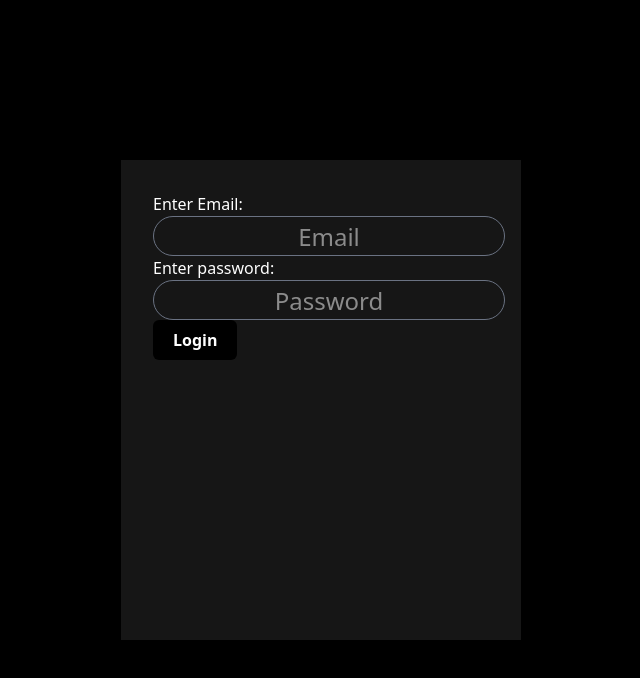
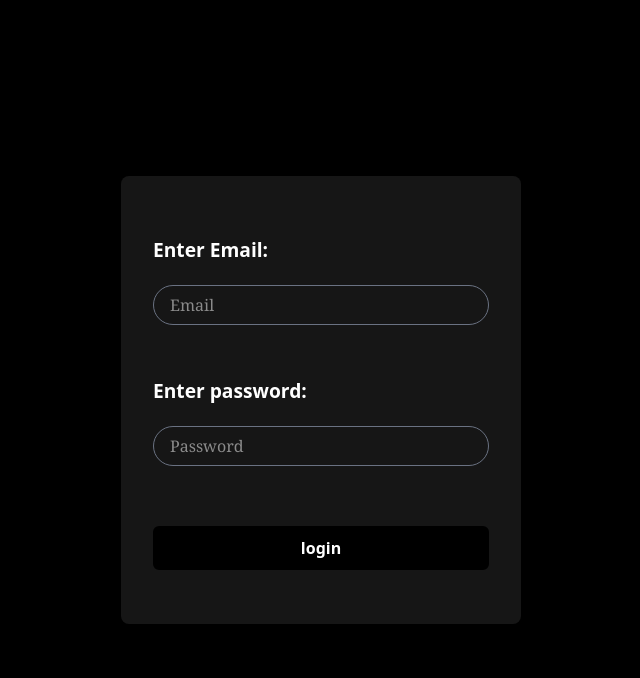
Before and after one commit to iam-aadityasingh/tradenest, a React (Vite) app: page /login in a window 1280 px wide. Shown: the top 678 px of the page, without its empty margins (319-959 px from the left). Built offline with nearby package versions, Linux system fonts and the light colour scheme; a web font is replaced by a local one.

Commit message:
basic login-from designed

```diff
--- a/src/components/Button/button.tsx
+++ b/src/components/Button/button.tsx
@@ -19,9 +19,9 @@ export default function Button({
 
   const base = 'rounded-md font-semibold transition duration-300 ease-in-out';
   const variantMap = {
-    primary: 'bg-black text-white hover:bg-gray-800',
-    secondary: 'bg-white text-black border hover:bg-gray-100',
-    danger: 'bg-red-500 text-white hover:bg-red-600'
+    primary: 'bg-black text-white hover:bg-[#006A67] border-black border-2 hover:border-[#CFFFE2]',
+    secondary: 'bg-white text-black hover:bg-gray-100 border-black border-2 hover:border-[#CFFFE2]',
+    danger: 'bg-red-500 text-white hover:bg-red-600 border-black border-2 hover:border-[#CFFFE2]'
   };
   const sizeMap = {
     sm: 'px-3 py-1 text-sm',
--- a/src/index.css
+++ b/src/index.css
@@ -9,7 +9,8 @@
 }
 
 .nav-link {
-    @apply text-[1.1rem] text-black hover:text-[#F6F6F6] transition duration-250;
+    @apply text-[1.1rem] text-black hover:text-[#F6F6F6]
+    transition duration-250;
 }
 
 .side-link {
@@ -17,12 +18,8 @@
 }
 
 .side-link-text {
-    @apply h-full w-full p-4 px-6 inline-block text-black hover:text-[#F6F6F6] hover:translate-x-4 transition duration-250;
-}
-
-/*FIXME: The border of the button briefly changes to white then to the desired color.*/
-.btn {
-    @apply transition ease-in-out delay-150 duration-250 hover:bg-[#A2D5C6] hover:border-2 hover:border-[#CFFFE2] hover:text-black px-5 py-2 rounded-md bg-black text-white;
+    @apply h-full w-full p-4 px-6 inline-block text-black
+    hover:text-[#F6F6F6] hover:translate-x-4 transition duration-250;
 }
 
 .food-card {
@@ -38,5 +35,12 @@
 }
 
 .form-inp {
-    @apply text-white w-[22rem] h-[2.5rem] rounded-3xl border-1 border-gray-500 bg-transparent text-center text-2xl outline-none focus:border-[#F6F6F6] transition duration-250;
+    @apply text-white w-[21rem] h-[2.5rem] rounded-3xl border-1
+    border-gray-500 bg-transparent p-2 px-4 outline-none
+    focus:border-[#F6F6F6] focus:border-2 transition duration-250
+    mt-3;
 }
+
+.from-label {
+    @apply text-white text-[1.2rem] font-semibold mb-2 my-7;
+}
--- a/src/pages/Login/login.tsx
+++ b/src/pages/Login/login.tsx
@@ -6,15 +6,15 @@ export default function login() {
   return (
     <div>
       <Suspense fallback={<div>Loading Login Form...</div>}>
-        <div className="login-container w-[25rem] h-[30rem] bg-[#161616] text-white p-8">
-          <form>
-            <label htmlFor="email">Enter Email:</label>
-            <input type="text" name="email" id="email" placeholder='Email' className='form-inp' autoComplete='email'/>
+        <div className="login-container w-[25rem] h-[28rem] bg-[#161616] p-8 justify-center items-center rounded-lg">
+          <form className='text-white flex flex-col justify-center items-start'>
+            <label className='from-label' htmlFor="email">Enter Email:</label>
+            <input type="text" name="email" id="email" placeholder='Email' className='form-inp serif mb-6' autoComplete='email'/>
 
-            <label htmlFor="password">Enter password:</label>
-            <input type="password" name="password" id="password" placeholder='Password' className='form-inp' autoComplete='password'/>
+            <label className='from-label' htmlFor="password">Enter password:</label>
+            <input type="password" name="password" id="password" placeholder='Password' className='form-inp serif mb-15' autoComplete='current-password'/>
 
-            <Button text='Login' />
+            <Button text="login" variant="primary" fullWidth />
           </form>
         </div>
       </Suspense>
```
